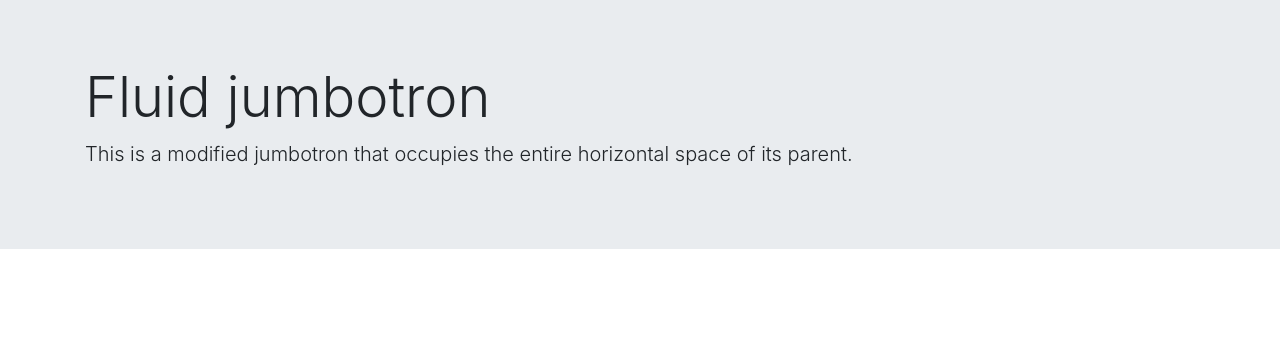
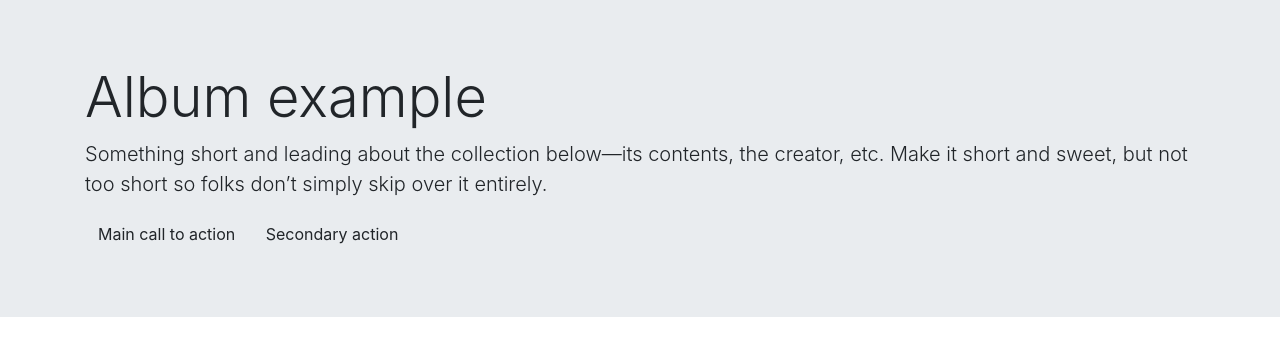
Before and after one commit to NgocHaBK/myproject, a plain HTML site: page index.html in a window 1280 px wide. Drawn offline with nearby package versions, Linux system fonts and the light colour scheme.

Commit message:
update banner

```diff
--- a/index.html
+++ b/index.html
@@ -17,8 +17,14 @@
     <section class="banner">
         <div class="jumbotron jumbotron-fluid">
             <div class="container">
-                <h1 class="display-4">Fluid jumbotron</h1>
-                <p class="lead">This is a modified jumbotron that occupies the entire horizontal space of its parent.</p>
+                <h1 class="display-4">Album example</h1>
+                <p class="lead">Something short and leading about the collection below—its contents, the creator, etc. Make it short and sweet, but not
+                too short so folks don’t simply skip over it entirely.</p>
+                <div>
+
+                    <button class="btn btn_primary">Main call to action</button>
+                    <button class="btn btn_secondary">Secondary action</button>
+                </div>
             </div>
         </div>
     </section>
```
